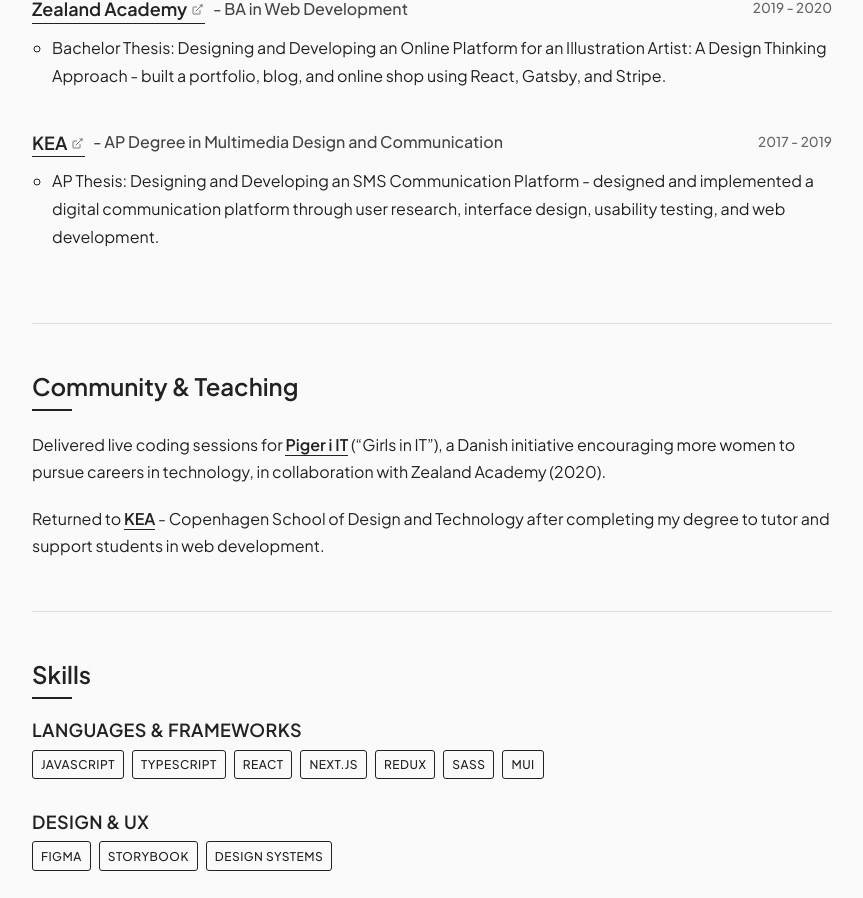
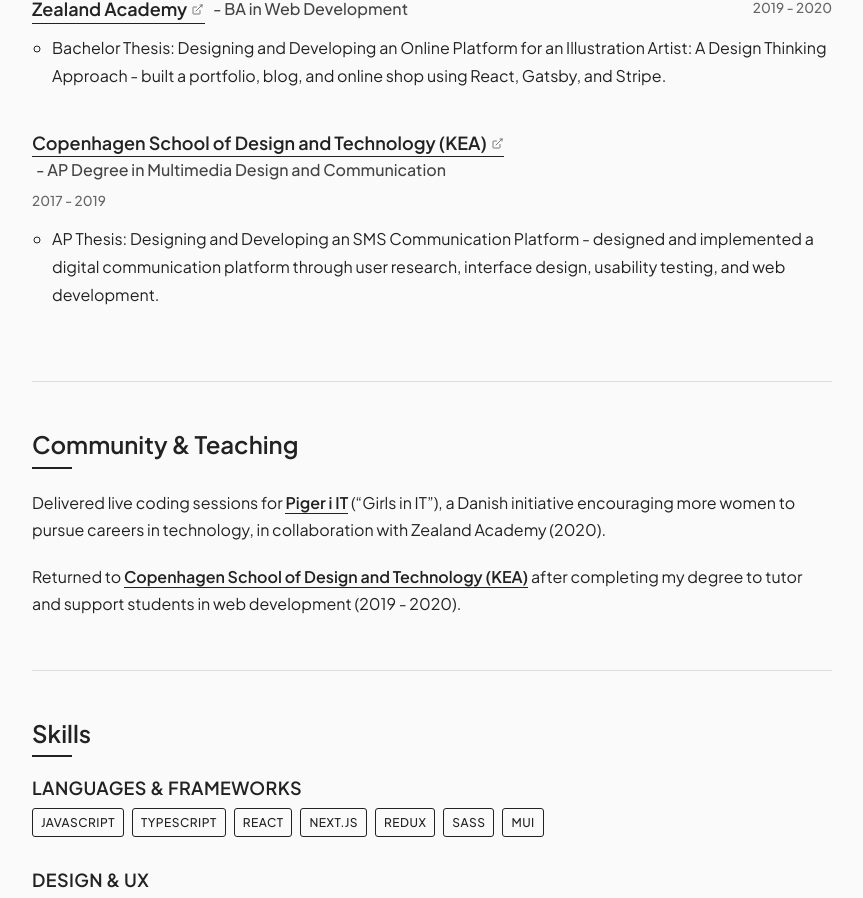
Before and after one commit to w-gluza/portfolio, a Next.js app: page / in a window 1280 px wide. Shown: the part 2717-3615 px from the top of the page, without its empty margins (208-1071 px from the left). Built offline with nearby package versions, Linux system fonts and the light colour scheme.

Commit message:
fix(content): use full school name for KEA and add tutoring dates

```diff
--- a/app/components/community/Community.tsx
+++ b/app/components/community/Community.tsx
@@ -13,9 +13,12 @@ export const Community = () => (
       (2020).
     </p>
     <p>
-      Returned to <ExternalLink href="https://www.ek.dk/">KEA</ExternalLink> -
-      Copenhagen School of Design and Technology after completing my degree to
-      tutor and support students in web development.
+      Returned to{" "}
+      <ExternalLink href="https://www.ek.dk/">
+        Copenhagen School of Design and Technology (KEA)
+      </ExternalLink>{" "}
+      after completing my degree to tutor and support students in web
+      development (2019 - 2020).
     </p>
   </Article>
 );
--- a/app/data/education.ts
+++ b/app/data/education.ts
@@ -20,7 +20,7 @@ export const education: readonly Entry[] = [
     ],
   },
   {
-    name: "KEA",
+    name: "Copenhagen School of Design and Technology (KEA)",
     url: "https://www.ek.dk/",
     title: "AP Degree in Multimedia Design and Communication",
     period: "2017 - 2019",
```
